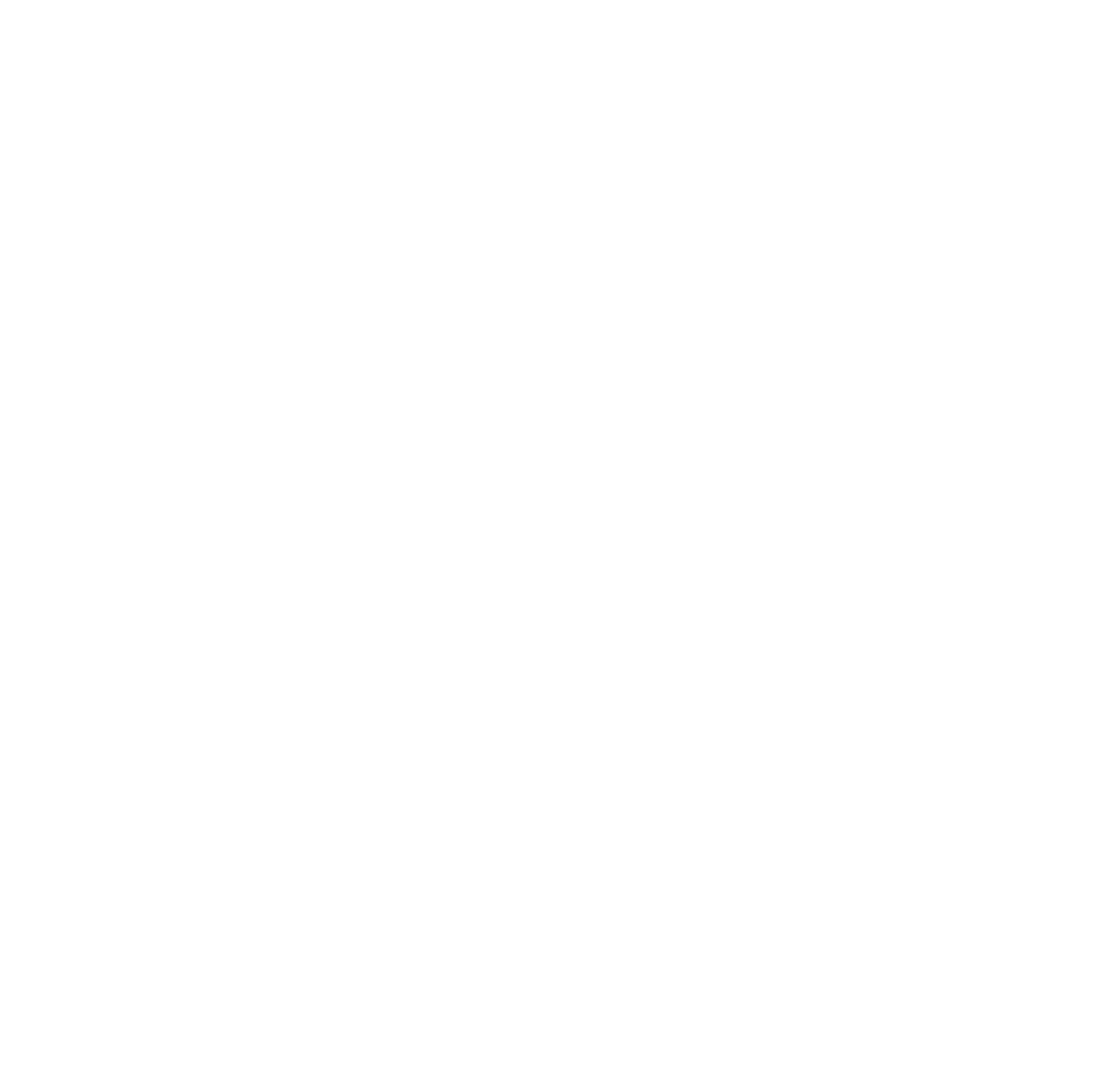
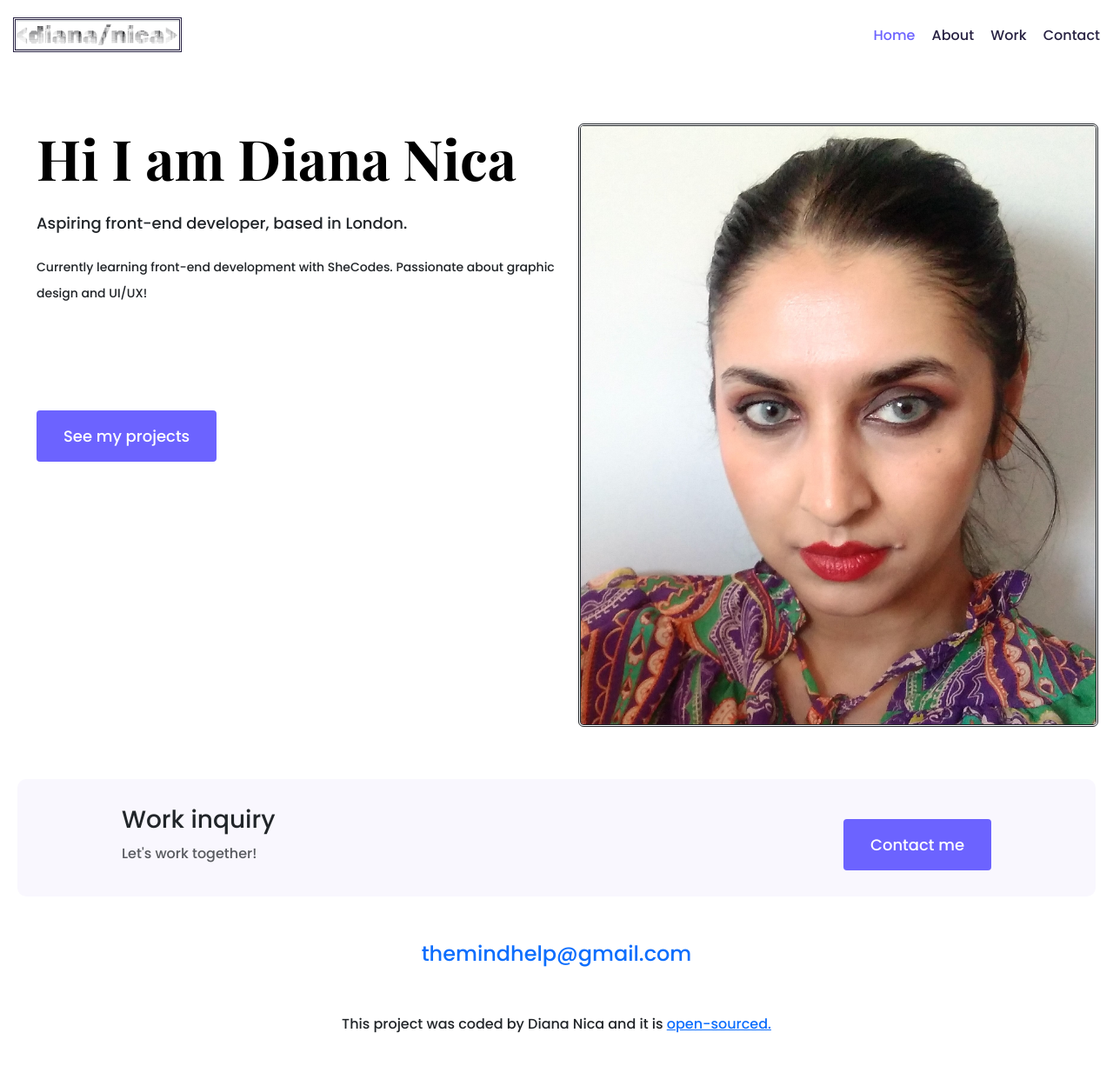
Before and after one commit to mdnica/portfolio-project, a plain HTML site: page about.html in a window 1280 px wide. Shown: the whole page at 87% size. Before the commit the page ends 800 px from the top, so only its background shows below. Drawn offline with nearby package versions, Linux system fonts and the light colour scheme.

Commit message:
updated about page

```diff
--- a/about.html
+++ b/about.html
@@ -0,0 +1,122 @@
+<!DOCTYPE html>
+<html lang="en">
+  <head>
+    <meta charset="UTF-8" />
+    <meta http-equiv="X-UA-Compatible" content="IE=edge" />
+    <meta name="viewport" content="width=device-width, initial-scale=1.0" />
+    <meta
+      name="description"
+      content="About Diana: Diana Nica is an aspiring front-end developer based in London, UK."
+    />
+    <title>About Diana Nica</title>
+    <link
+      rel="stylesheet"
+      href="
+    https://cdn.jsdelivr.net/npm/bootstrap@5.3.0-alpha1/dist/css/bootstrap.min.css"
+      rel="stylesheet"
+      integrity="sha384-GLhlTQ8iRABdZLl6O3oVMWSktQOp6b7In1Zl3/Jr59b6EGGoI1aFkw7cmDA6j6gD"
+      crossorigin="anonymous"
+    />
+
+    <link rel="preconnect" href="https://fonts.googleapis.com" />
+    <link rel="preconnect" href="https://fonts.gstatic.com" crossorigin />
+    <link rel="preconnect" href="https://fonts.googleapis.com" />
+    <link rel="preconnect" href="https://fonts.gstatic.com" crossorigin />
+    <link
+      href="https://fonts.googleapis.com/css2?family=Playfair+Display:wght@700&display=swap"
+      rel="stylesheet"
+    />
+    <link rel="preconnect" href="https://fonts.googleapis.com" />
+    <link rel="preconnect" href="https://fonts.gstatic.com" crossorigin />
+    <link
+      href="https://fonts.googleapis.com/css2?family=Poppins:wght@500;700&display=swap"
+      rel="stylesheet"
+    />
+    <link rel="stylesheet" href="src/styles.css" />
+    <script
+      src="https://cdn.jsdelivr.net/npm/bootstrap@5.3.0-alpha1/dist/js/bootstrap.bundle.min.js"
+      integrity="sha384-w76AqPfDkMBDXo30jS1Sgez6pr3x5MlQ1ZAGC+nuZB+EYdgRZgiwxhTBTkF7CXvN"
+      crossorigin="anonymous"
+    ></script>
+    <script
+      src="https://kit.fontawesome.com/eb5489befc.js"
+      crossorigin="anonymous"
+    ></script>
+  </head>
+
+  <body>
+    <div class="container">
+      <nav class="d-flex justify-content-between">
+        <a href="/" title="homepage">
+          <img
+            src="images/DNlogo.png"
+            class="logo d-none d-md-block"
+            alt="diana-logo"
+          />
+        </a>
+        <ul>
+          <li class="active">
+            <a href="/" title="homepage">Home</a>
+          </li>
+          <li>
+            <a href="/about.html" title="about diana">About</a>
+          </li>
+          <li>
+            <a href="/work.html" title="diana's work">Work</a>
+          </li>
+          <li>
+            <a href="/contact.html" title="diana's contact">Contact</a>
+          </li>
+        </ul>
+      </nav>
+    </div>
+    <div class="content-container container">
+      <div class="row">
+        <div class="col-lg-6">
+          <div class="content">
+            <h1 class="mb-4">Hi I am Diana Nica</h1>
+            <h2 class="mb-4">Aspiring front-end developer, based in London.</h2>
+            <p class="mb-5">
+              Currently learning front-end development with SheCodes. Passionate
+              about graphic design and UI/UX!
+            </p>
+        </br>
+    </br>
+</br>
+
+            <a href="/work.html" class="btn btn-branding" title="work page"
+              >See my projects</a
+            >
+          </div>
+        </div>
+        <div class="col-lg-6">
+          <img
+            src="images/20220430_092442.jpg"
+            class="img-fluid rounded"
+            alt="profile picture"
+          />
+        </div>
+      </div>
+      <footer>
+        <div class="contact-box justify-content-between mb-5 d-none d-md-flex">
+        <div>
+          <h3>Work inquiry</h3>
+          <p class="text-muted">Let's work together!</p>
+        </div>
+        <div>
+          <a href="/contact.html" class="btn btn-branding mt-3" title="contact diana">Contact me</a>
+        </div>
+      </div>
+      <div class="d-flex justify-content-center mb-5">
+        <a href="mailto:themindhelp@gmail.com" class="email-link" title="email diana">themindhelp@gmail.com</a>
+      </div>
+
+      <p class="text-center mt-5">
+        This project was coded by Diana Nica and it is <a href="https://github.com/mdnica/portfolio-project" target="_blank">open-sourced.</a>
+      </p>
+
+
+</footer>
+    </div>
+  </body>
+</html>
--- a/src/styles.css
+++ b/src/styles.css
@@ -230,3 +230,25 @@ footer .email-link {
   text-decoration: none;
   font-size: 24px;
 }
+
+@media (max-width: 900px) .content-container {
+  text-align: center;
+  padding: 0;
+}
+
+.content-container {
+  padding: 60px 20px;
+}
+
+.content h1 {
+  font-size: 64px;
+  line-height: 80px;
+}
+.content h2 {
+  font-size: 18px;
+  font-family: var(--default-font-family);
+}
+
+.content p {
+  font-size: 14px;
+}
```
Also changed, not shown: images/20220430_092442.jpg (added), 1 other file.
